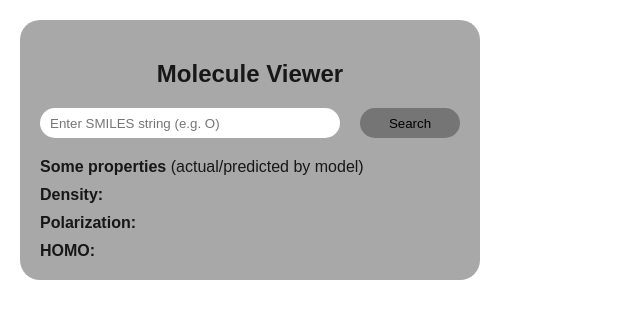
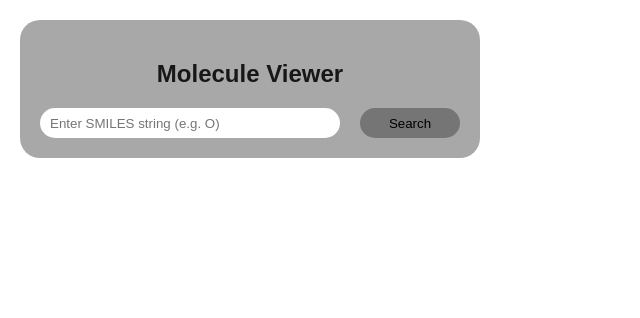
Before and after one commit to uliiiiiiii/AlChemia, a Next.js app: page / in a window 1280 px wide. Shown: the top 318 px of the page, without its empty margins (0-640 px from the left). Built offline with nearby package versions, Linux system fonts and the light colour scheme.

Commit message:
hid molecular properties

```diff
--- a/app/page.tsx
+++ b/app/page.tsx
@@ -43,7 +43,7 @@ const MoleculePage: React.FC = () => {
           </button>
         </div>
         {error && <p className="text-red-500 mt-2">{error}</p>}
-        <div className={styles.moleculeInfo}>
+        {/* <div className={styles.moleculeInfo}>
           <p>
             <b>Some properties</b> (actual/predicted by model)
           </p>
@@ -66,7 +66,7 @@ const MoleculePage: React.FC = () => {
           <p>
             <b>HOMO: </b>
           </p>
-        </div>
+        </div> */}
       </div>
       {moleculeData && (
         <MoleculeViewer moleculeData={moleculeData.molecule_data} />
```
